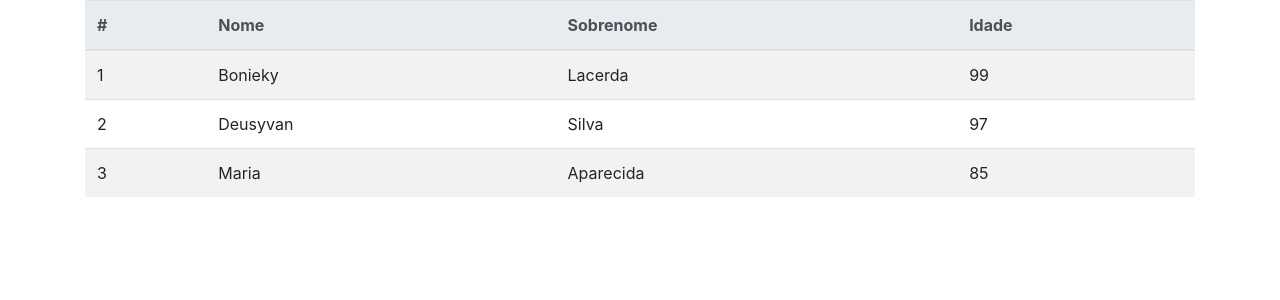
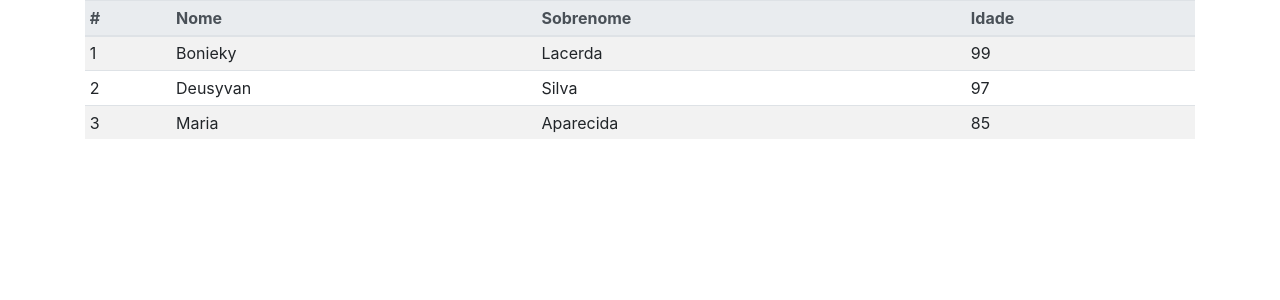
Before and after one commit to deusyvan/bootstrap4, a PHP site: page / in a window 1280 px wide. Shown: the top 300 px of the page. Run offline with PHP 8.4, Linux system fonts and the light colour scheme.

Commit message:
Compactando o tamanho sem perder o estilo

```diff
--- a/index.php
+++ b/index.php
@@ -15,7 +15,7 @@
 	<body>
 		<div class="container">
 
-			<table class="table table-striped">
+			<table class="table table-striped table-sm">
 				<thead class="thead-light">
     				<tr>
     					<th>#</th>
```
